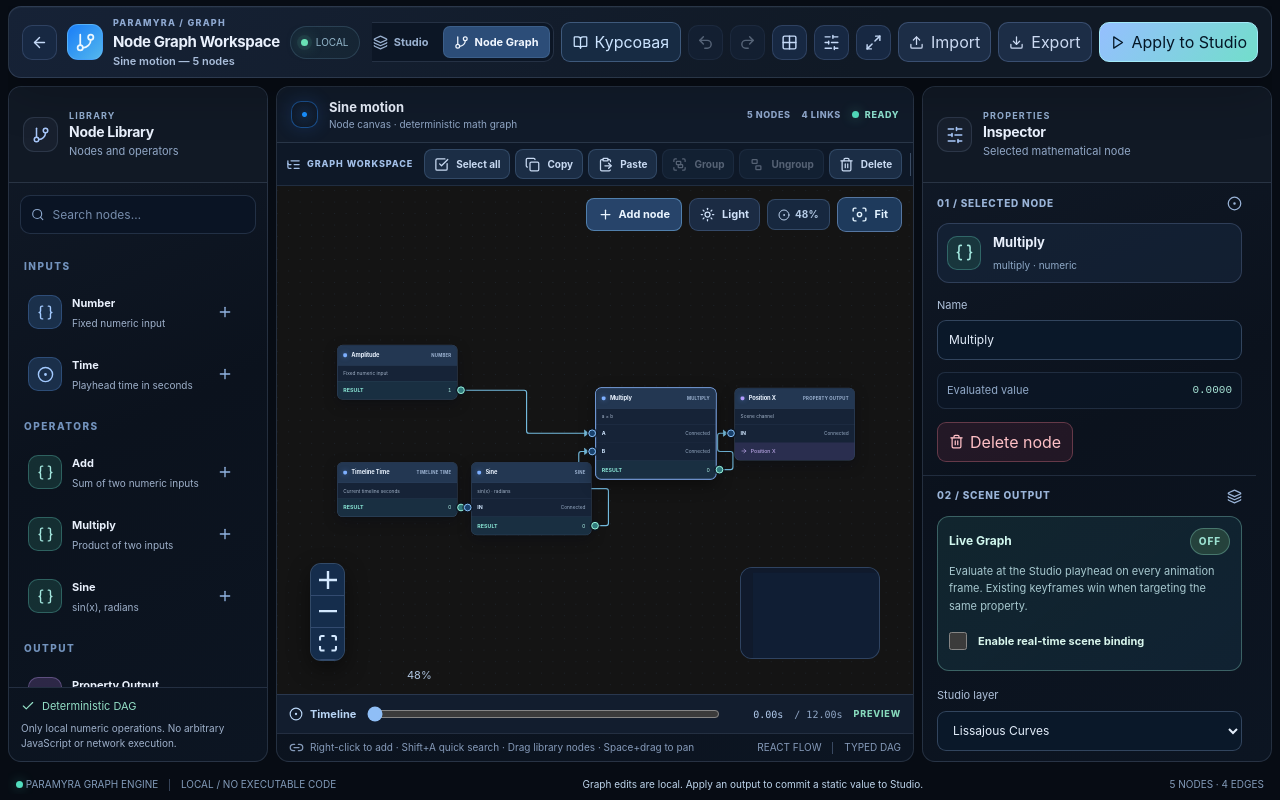
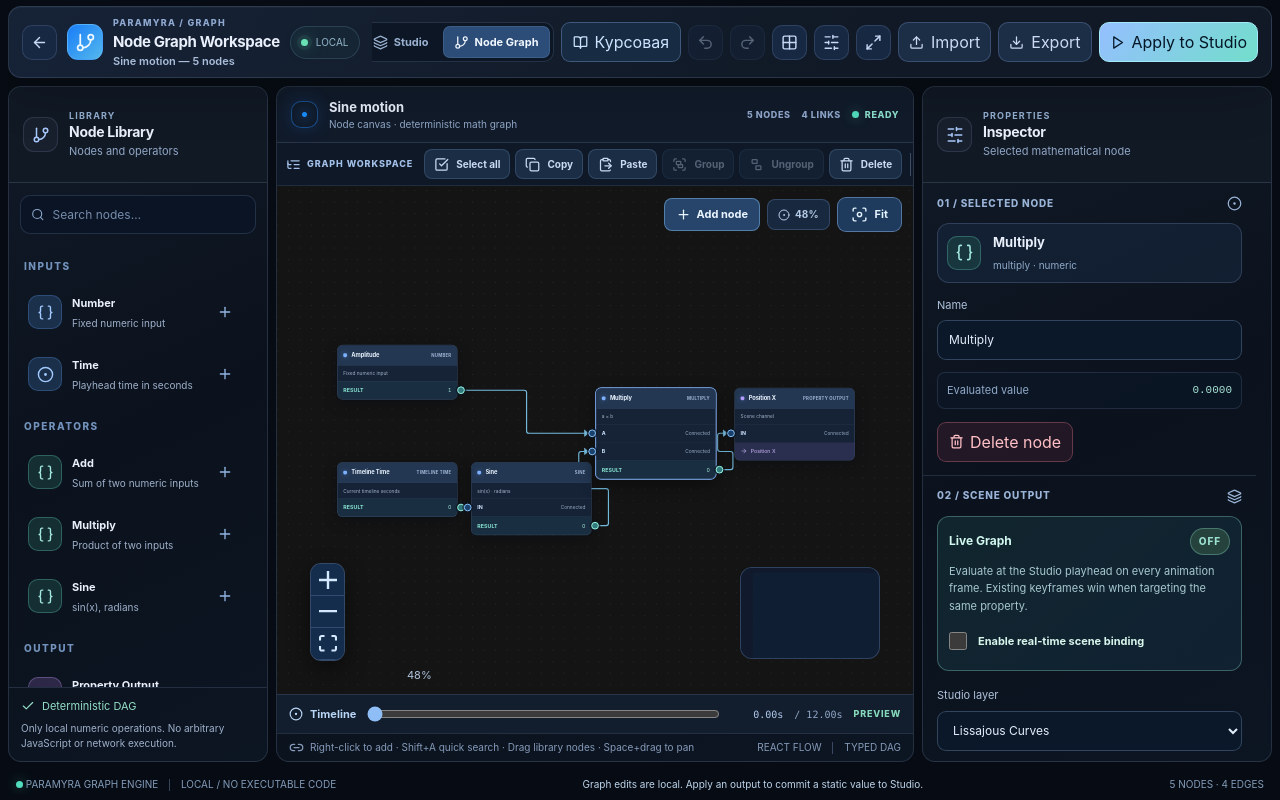
Before and after one commit to GendByteMaster/Paramyra, a Next.js app: page /studio/graph in a window 1280 px wide. Built offline with nearby package versions, Linux system fonts and the light colour scheme.

Commit message:
fix(canvas): remove mistaken light-mode toggle, retain single Graph canvas

```diff
--- a/src/components/graph-react-flow.tsx
+++ b/src/components/graph-react-flow.tsx
@@ -7,7 +7,7 @@ import {
   type Connection, type Edge, type Node, type NodeChange, type NodeProps,
   type XYPosition,
 } from "@xyflow/react";
-import { ArrowRight, CircleDot, Focus, GitBranch, Link2, Plus, Search, Copy, Trash2, X, Sun, Moon } from "lucide-react";
+import { ArrowRight, CircleDot, Focus, GitBranch, Link2, Plus, Search, Copy, Trash2, X } from "lucide-react";
 import {
   connectGraph, inputPorts, type GraphKind, type GraphNode, type GraphPort, type NodeGraph,
 } from "@/core/graph/model";
@@ -109,10 +109,6 @@ function CanvasContent(props:Props){
   const rf=useReactFlow<CanvasNode,Edge>();
   const [moving,setMoving]=useState<Readonly<Record<string,XYPosition>>>({});
   const [zoom,setZoom]=useState(1);
-  const [lightCanvas,setLightCanvas]=useState(()=>{
-    try{return localStorage.getItem("paramyra.graph.canvas-light.v1")==="true";}catch{return false;}
-  });
-  useEffect(()=>{try{localStorage.setItem("paramyra.graph.canvas-light.v1",String(lightCanvas));}catch{/* optional UI preference */}},[lightCanvas]);
   const shellRef=useRef<HTMLDivElement>(null);
   const quickSearchRef=useRef<HTMLInputElement>(null);
   const [connecting,setConnecting]=useState(false);
@@ -222,7 +218,7 @@ function CanvasContent(props:Props){
     else onMove(node.id,position);
   },[graph,selectedNodeIds,onMoveBatch,onMove]);
   const fit=useCallback(()=>{void rf.fitView({padding:.23,duration:260,maxZoom:1.2});},[rf]);
-  return <div ref={shellRef} className={"pm-ng-reactflow-shell"+(lightCanvas?" pm-ng-canvas-light":"")} aria-label="Interactive node canvas" tabIndex={0}
+  return <div ref={shellRef} className="pm-ng-reactflow-shell" aria-label="Interactive node canvas" tabIndex={0}
     onKeyDown={event=>{
       const target=event.target as HTMLElement;
       if(target.closest("input,textarea,select,[contenteditable='true']"))return;
@@ -276,14 +272,13 @@ function CanvasContent(props:Props){
       proOptions={{hideAttribution:true}}
       colorMode="dark" deleteKeyCode={null}
       className="pm-ng-reactflow">
-      <Background variant={BackgroundVariant.Dots} color={lightCanvas?"#b2c2d7":"#416080"} gap={24} size={lightCanvas?1:1.15}/>
+      <Background variant={BackgroundVariant.Dots} color="#5f7da3" gap={24} size={1.1}/>
       <MiniMap pannable zoomable className="pm-ng-rf-minimap"
         nodeColor={node=>node.type==="group"?"#38627e":selectedNodeIds.includes(node.id)?"#91bdff":node.id.startsWith("target")?"#ad99e6":"#5c8ea9"}
-        maskColor={lightCanvas?"#e4edf7cb":"#101a2bd4"} ariaLabel="Node minimap"/>
+        maskColor="#101a2bd4" ariaLabel="Node minimap"/>
       <Controls showInteractive={false} className="pm-ng-rf-controls"/>
       <Panel position="top-right" className="pm-ng-rf-top-tools">
         <button type="button" className="pm-ng-rf-add" aria-label="Add graph node" onClick={showCenteredMenu}><Plus size={15}/> Add node</button>
-        <button type="button" className="pm-ng-rf-light" aria-label={lightCanvas?"Switch to dark canvas":"Switch to light canvas"} aria-pressed={lightCanvas} title="Toggle canvas lighting" onClick={()=>setLightCanvas(v=>!v)}>{lightCanvas?<Moon size={15}/>:<Sun size={15}/>} {lightCanvas?"Dark":"Light"}</button>
         <span className="pm-ng-rf-chip"><CircleDot size={12}/> {Math.round(zoom*100)}%</span>
         <button type="button" aria-label="Fit graph" title="Fit all nodes" onClick={fit}><Focus size={17}/> Fit</button>
       </Panel>
```
